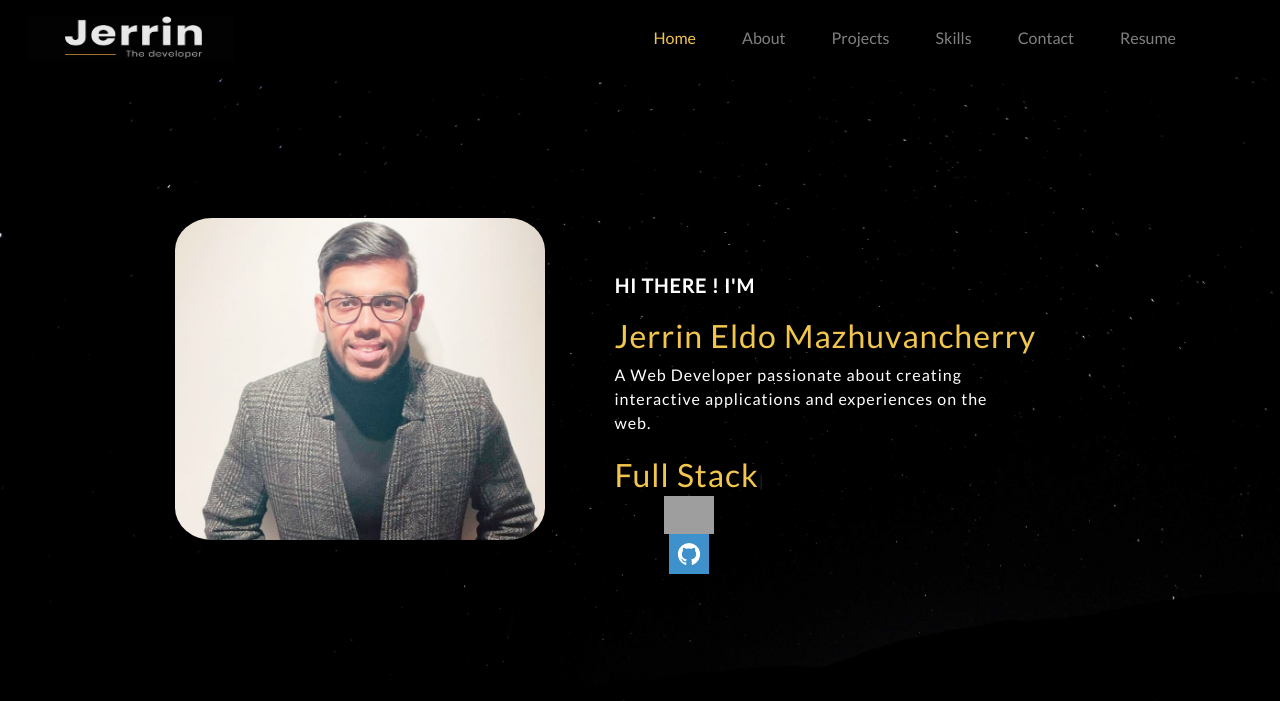
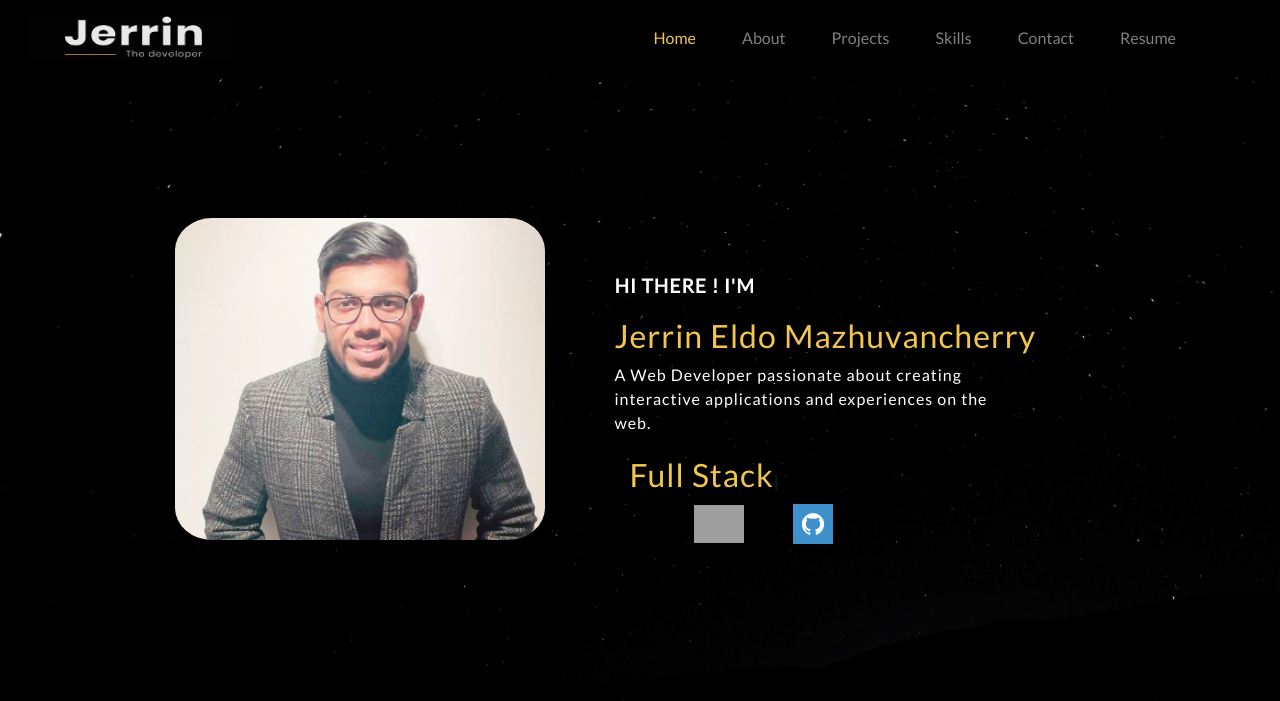
Before and after one commit to jerrineldo/Portfolio, a PHP site: page / in a window 1280 px wide. Shown: the top 701 px of the page. Run offline with PHP 8.4, Linux system fonts and the light colour scheme; some libraries are stand-ins or nearby versions; grey boxes are pictures that could not be loaded.

Commit message:
Adding media queries

```diff
--- a/css/main.css
+++ b/css/main.css
@@ -146,9 +146,10 @@ html {
 
 .socialsList {
   display: inline-block;
-  top: 14em;
+  top: 14.5em;
   position: absolute;
-  right: 31em;
+  right: 0em;
+  width: 100%;
 }
 .socialsList li {
   list-style: none;
--- a/index.php
+++ b/index.php
@@ -60,17 +60,17 @@ if (isset($_POST['sendmessage_button'])) {
       <div class="container mainpageimagecontainer float-left d-flex flex-row">
         <img class="img-fluid mainimage" src="./images/Jerrin Eldo Mazhuvancherry.jpg" alt="Chania">
       </div>
-      <div class="mainpagecontent">
-        <p class="text-lg-left designation">HI THERE ! I'M</p>
-        <h2 class="name">Jerrin Eldo Mazhuvancherry</h2>
-        <p class="smallbio">A Web Developer passionate about creating interactive applications and experiences on the web.</p>
+      <div class="mainpagecontent col">
+        <p class="text-lg-left designation row">HI THERE ! I'M</p>
+        <h2 class="name row">Jerrin Eldo Mazhuvancherry</h2>
+        <p class="smallbio row">A Web Developer passionate about creating interactive applications and experiences on the web.</p>
         <span class="text-slider-items">Web Developer , Full Stack Developer</span>
         <strong class="text-lg-left text-slider designation mainpage-message"></strong>
-        <ul class="socialsList">
-          <li>
+        <ul class="socialsList row">
+          <li class="col-md-8">
             <a href="https://www.linkedin.com/in/jerrin-eldo-mazhuvancherry-p" target="_blank" rel="noopener noreferrer"><img src="https://img.icons8.com/fluent/48/26e07f/linkedin.png" /></a>
           </li>
-          <li>
+          <li class="col-md-8">
             <a href="https://github.com/jerrineldo" class="icon" target="_blank" rel="noopener noreferrer"><img class="icon" src="./images/icons/github.svg" /></a>
           </li>
         </ul>
@@ -813,7 +813,7 @@ if (isset($_POST['sendmessage_button'])) {
         <h2>RESUME</h2>
       </div>
       <div class="mx-auto">
-        <embed src="JerrinResume.pdf" width="1000px" height="2100px" />
+        <embed class="resume-width" src="JerrinResume.pdf" width="1000px" height="2100px" />
       </div>
     </div>
     <!-- End of Contact section -->
```
Also changed, not shown: other parts of css/main.css (+91 -0 lines), 1 other file.
